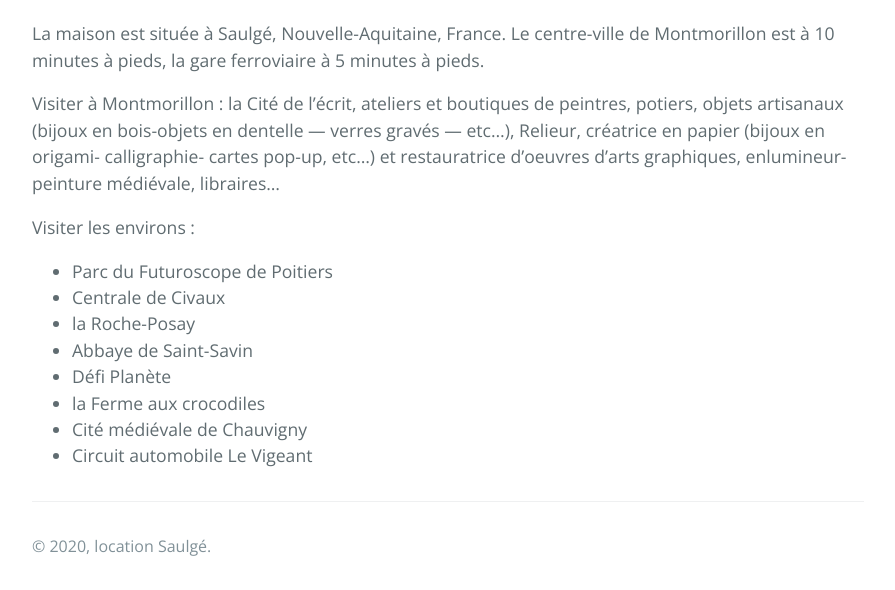
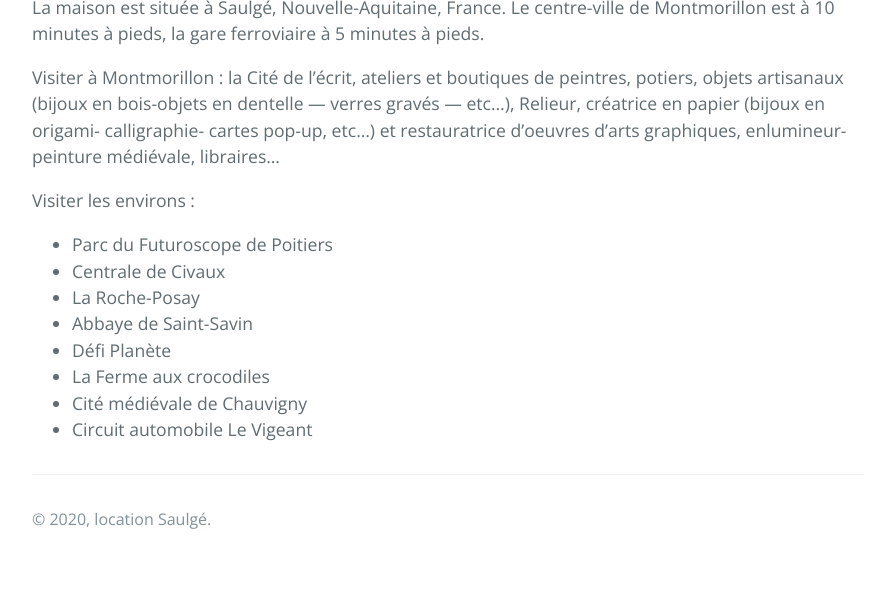
Before and after one commit to saulge/location, a Jekyll site: the page built from index.md, in a window 1280 px wide and 900 px high, scrolled down 3218 px, cut to the strip 310-900 px from the top of the window. Shown: the whole strip, without its empty margins (192-1087 px from the left). Built offline with Jekyll 4.4.1, drawn with Linux system fonts in a browser that asks for light colours; our own code applies the rules of GitHub Pages for plain Markdown files; after the commit the page ends 4091 px from its top, so only the background shows below that.

```diff
--- a/index.md
+++ b/index.md
@@ -90,7 +89,7 @@ Délai de réponse: Moins d'une heure.
 
 * Minimum location: 2 nuits
 * Dépôt de garantie : 500€<br>
-  (chèque ou espèces) demandé à votre arrivée et restitué lors de votre départ.
+  <i>(chèque ou espèces) demandé à votre arrivée et restitué lors de votre départ.</i>
 
 * Horaire d'arrivée : 16:00
 * Horaire de départ : 11:00
@@ -107,9 +106,9 @@ Visiter les environs :
 
 * Parc du Futuroscope de Poitiers
 * Centrale de Civaux
-* la Roche-Posay
+* La Roche-Posay
 * Abbaye de Saint-Savin
 * Défi Planète
-* la Ferme aux crocodiles
+* La Ferme aux crocodiles
 * Cité médiévale de Chauvigny
 * Circuit automobile Le Vigeant
```
Also changed, not shown: other parts of index.md (+0 -1 lines).
